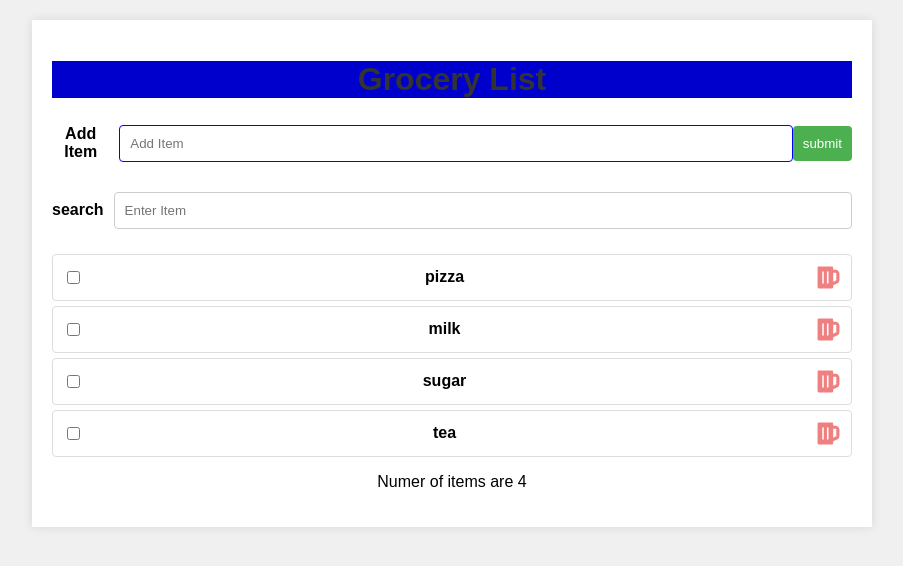
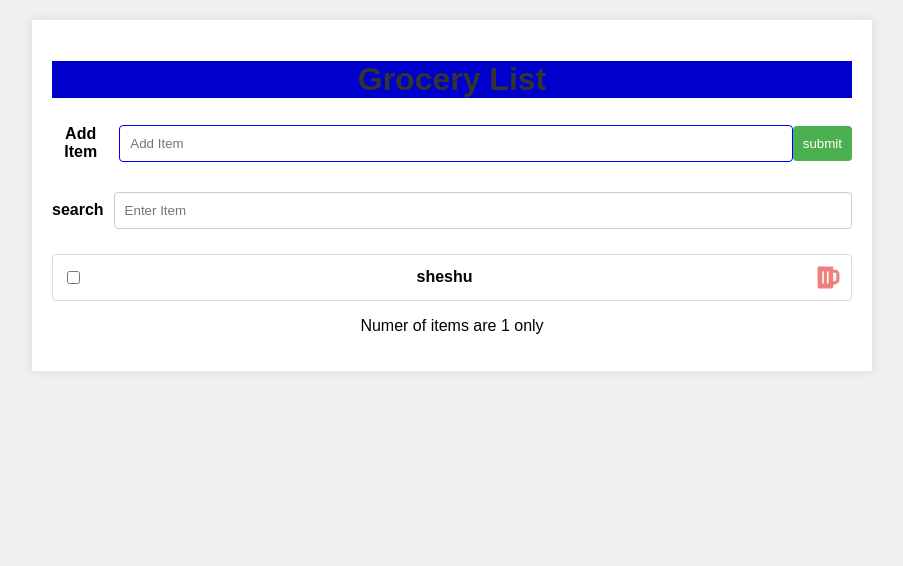
Before and after one commit to nagasrinu289/groceryListapp, a React (Create React App) app: page / in a window 1280 px wide. Shown: the top 566 px of the page, without its empty margins (188-1091 px from the left). Built offline with nearby package versions, Linux system fonts and the light colour scheme; data requests are answered from the project's data file.

Commit message:
json-server items

```diff
--- a/data/db.json
+++ b/data/db.json
@@ -1,24 +1,9 @@
 {
   "items": [
     {
-        "id": 1,
+      "id": "1",
       "checked": false,
-        "item": "pizza"
-      },
-      {
-        "id": 2,
-        "checked": false,
-        "item": "milk"
-      },
-      {
-        "id": 3,
-        "checked": false,
-        "item": "sugar"
-      },
-      {
-        "id": "4",
-        "checked": false,
-        "item": "tea"
+      "item": "sheshu"
     }
   ]
 }
--- a/src/AddItem.js
+++ b/src/AddItem.js
@@ -20,6 +20,7 @@ const AddItem = ({newItem , setNewItem,addItem}) => {
         type='text'
         placeholder='Add Item'
         required
+        autoComplete='off'
         value={newItem}
         onChange={(e)=> setNewItem(e.target.value)}
         />
--- a/src/App.js
+++ b/src/App.js
@@ -1,87 +1,113 @@
 import './App.css';
 import Header from './Header';
 import Content from './Content';
-import Fotter from './Fotter';
-import { useState ,useEffect } from 'react';
+import Footer from './Footer'; // Corrected typo in import statement
+import { useState, useEffect } from 'react';
 import AddItem from './AddItem';
 import SearchItem from './SearchItem';
+
 function App() {
-  const API_URL = 'http://localhost:3030/items'
-  const [items,setItems] = useState(JSON.parse(localStorage.getItem("shoppinglist")) || []);
-  const [search,setsearch] = useState("");
-  const [fetchError,setFetchError] = useState(null);
-  const [loading,setLoading] = useState(true);
+  const API_URL = 'http://localhost:3030/items';
+  const [items, setItems] = useState(JSON.parse(localStorage.getItem("shoppinglist")) || []);
+  const [search, setSearch] = useState("");
+  const [fetchError, setFetchError] = useState(null);
+  const [loading, setLoading] = useState(true);
 
-  useEffect(()=>{
-    const fetchItems = async ()=>{
-      try{
+  useEffect(() => {
+    const fetchItems = async () => {
+      try {
         const response = await fetch(API_URL);
-      if(!response.ok){
-        throw Error("can't get the items list...")
+        if (!response.ok) {
+          throw Error("Can't get the items list...");
         }
-      const listitems = await response.json();
-      setItems(listitems);
-      }catch(err){
+        const listItems = await response.json();
+        setItems(listItems);
+      } catch (err) {
         setFetchError(err.message);
-      }finally{
+      } finally {
         setLoading(false);
       }
+    };
+
+    setTimeout(() => {
+      (async () => await fetchItems())();
+    }, 1000);
+  }, []);
+
+
+
+  const handleCheck = (id) => {
+    console.log("checked by ~" + id);
+    const listItems = items.map((item) => item.id === id ? { ...item, checked: !item.checked } : item);
+    setItems(listItems);
+    setTimeout(()=>handleDelete(id),2000)
   }
-    setTimeout(() => {
-      (async ()=> await fetchItems())()
-    }, 2000);
-  },[]);
 
-// useEffect(()=>{
-//   localStorage.setItem("shoppinglist",JSON.stringify(items));
-// },[items]);
+  const handleDelete = (id) => {
+    console.log("deleted by " + id);
+    const listItems = items.filter((item) => item.id !== id);
+    fetch(`${API_URL}/${id}`, {
+      method: 'DELETE',
+      headers: {
+        'Content-Type': 'application/json',
+      },
+    })
+    setItems(listItems);
+  }
 
-    const handlecheck = (id)=>{
-      console.log("checked by ~"+id);
-      const listitems = items.map((item)=>item.id === id ? {
-        ...item,checked:!item.checked}:item
-      );
-      setItems(listitems);
-    }
-    const handledelete = (id)=>{
-      console.log("deleted by "+id);
-      const listitems = items.filter((item)=> item.id !== id);
-      setItems(listitems);
-    }
-    const [newItem,setNewItem] = useState("");
+  const [newItem, setNewItem] = useState("");
 
   const addItem = () => {
     if (newItem.trim() !== "") {
-        const id = items.length ? items[items.length - 1].id + 1 : 1;
+      const id = items.length ? (parseInt(items[items.length - 1].id) + 1 ).toString(): "1";
       const myNewItem = { id, checked: false, item: newItem };
-        const listitems = [...items, myNewItem];
-        setItems(listitems);
+      const listItems = [...items, myNewItem];
+      setItems(listItems);
+      fetch(API_URL, {
+        method: 'POST',
+        headers: {
+          'Content-Type': 'application/json',
+        },
+        body: JSON.stringify(myNewItem),
+      })
+      .then(response => {
+        if (!response.ok) {
+          throw new Error(`HTTP error! Status: ${response.status}`);
+        }
+        return response.json();
+      })
+      .then(data => {
+        console.log('POST request successful:', data);
+      })
+      .catch(error => {
+        console.error('Error during POST request:', error);
+      });
       setNewItem("");
     }
   };
 
-
   return (
     <div className='App'>
-      <Header title="Groceries List"/>
+      <Header title="Groceries List" />
       <AddItem
         newItem={newItem}
         setNewItem={setNewItem}
         addItem={addItem}
       />
-      <SearchItem search={search}
-      setsearch={setsearch}
+      <SearchItem
+        search={search}
+        setSearch={setSearch}
       />
       <main>
-        {loading && <p>loading items ...</p>}
-        {fetchError && <p style={{color:"red"}}>{`Error ${fetchError}`}</p>}
-      {!fetchError&& !loading && <Content items={items.filter(item => ((item.item).toLowerCase()).includes(
-      search.toLowerCase()))}
-        handlecheck={handlecheck}
-        handledelete={handledelete}
+        {loading && <p>Loading items...</p>}
+        {fetchError && <p style={{ color: "red" }}>{`Error ${fetchError}`}</p>}
+        {!fetchError && !loading && <Content
+          items={items.filter(item => item.item && item.item.toLowerCase().includes(search.toLowerCase()))}
+          handleCheck={handleCheck}
+          handleDelete={handleDelete}
         />}
       </main>
-      {!loading  && !fetchError && <Fotter len={items.length} />}
+      {!loading && !fetchError && <Footer len={items.length} />}
     </div>
   );
 }
--- a/src/Content.js
+++ b/src/Content.js
@@ -1,13 +1,13 @@
 import ItemsList from "./ItemsList";
 
-const Content = ({items,handlecheck,handledelete}) => {
+const Content = ({items,handleCheck,handleDelete}) => {
     return (
     <>
       {items.length!==0 ? (
        <ItemsList
        items={items}
-       handlecheck = {handlecheck}
-       handledelete = {handledelete}
+       handleCheck = {handleCheck}
+       handleDelete = {handleDelete}
        />
       ) : (
         <p style={{marginTop:"2rem"}}>Your list is empty</p>
--- a/src/Fotter.js
+++ b/src/Footer.js
@@ -1,6 +1,6 @@
 import React from 'react'
 
-const Fotter = ({len}) => {
+const Footer = ({len}) => {
   return (
     <footer>
         <p> Numer of items are {len===1 ? "1 only" : len}</p>
@@ -8,4 +8,4 @@ const Fotter = ({len}) => {
   )
 }
 
-export default Fotter
+export default Footer
--- a/src/ItemsList.js
+++ b/src/ItemsList.js
@@ -1,7 +1,7 @@
 import React from 'react'
 import { FaBeer } from 'react-icons/fa'
 import "./index.css"
-const ItemsList = ({items,handlecheck,handledelete}) => {
+const ItemsList = ({items,handleCheck,handleDelete}) => {
   return (
     <ul>
         {items.map((item)=>(
@@ -9,16 +9,16 @@ const ItemsList = ({items,handlecheck,handledelete}) => {
            <input
            type='checkbox'
            id={`checkbox-${item.id}`}
-           onChange={()=>handlecheck(item.id)}
+           onChange={()=>handleCheck(item.id)}
            checked={item.checked} />
            <label
               htmlFor={`checkbox-${item.id}`}
               style={item.checked?{textDecoration: "line-through"}:null}
-              onDoubleClick={()=>handlecheck(item.id)}
+              onDoubleClick={()=>handleCheck(item.id)}
            >{item.item}</label>
            <FaBeer role='button' tabIndex={0}
              className='delete-icon'
-               onClick={()=>{handledelete(item.id)}}
+               onClick={()=>{handleDelete(item.id)}}
            />
           </li>
         ))}
--- a/src/SearchItem.js
+++ b/src/SearchItem.js
@@ -1,6 +1,6 @@
 import React, { useState } from 'react'
 import './index.css';
-const SearchItem = ({search,setsearch}) => {
+const SearchItem = ({search,setSearch}) => {
 
   return (
     <form  onSubmit={(e)=>e.preventDefault()}>
@@ -13,7 +13,7 @@ const SearchItem = ({search,setsearch}) => {
          role='searchbox'
          placeholder='Enter Item'
          value={search}
-         onChange={(e)=>setsearch(e.target.value)}
+         onChange={(e)=>setSearch(e.target.value)}
          >
          </input>
 
```
Lines whose indentation alone changed are shown as unchanged.
